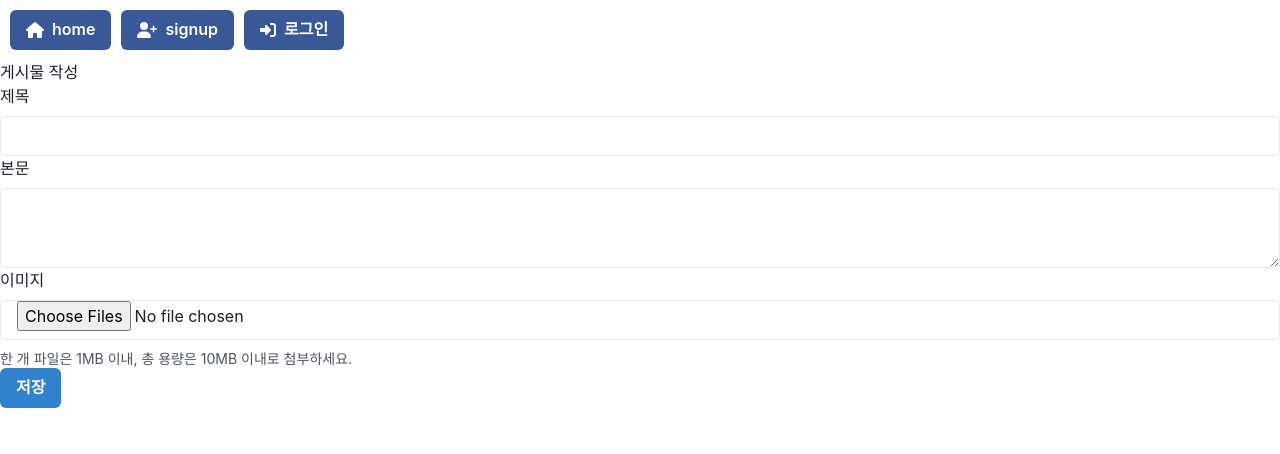
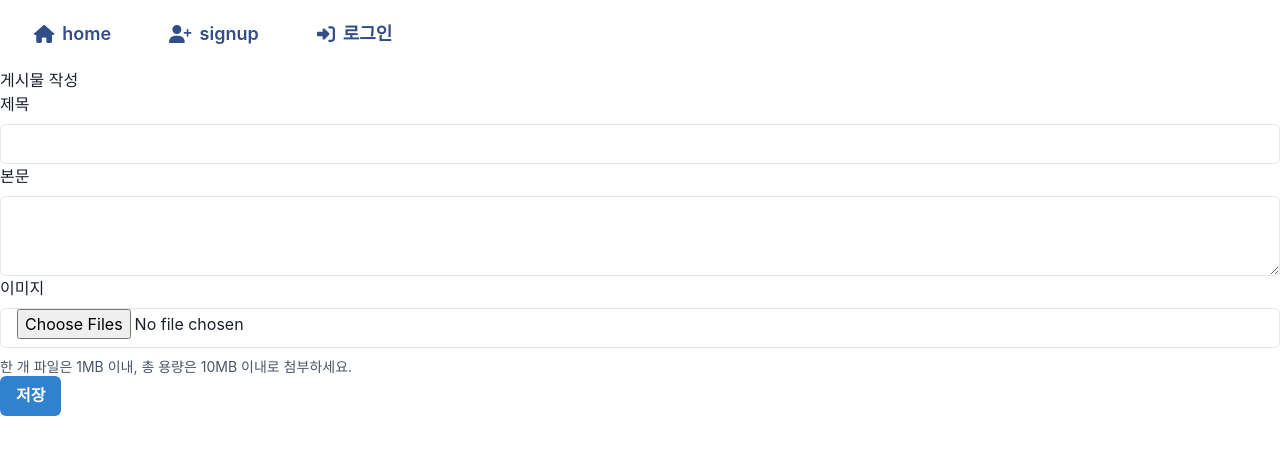
Before and after one commit to Nighteast/pjr1-fe, a React (Create React App) app: page /write in a window 1280 px wide. Shown: the top 454 px of the page. Built offline with nearby package versions, Linux system fonts and the light colour scheme; no server answers.

Commit message:
네브바 버튼 모양 변경

```diff
--- a/src/component/NavBar.js
+++ b/src/component/NavBar.js
@@ -49,6 +49,9 @@ export function NavBar() {
   return (
     <Flex gap={"10px"} m={"10px"}>
       <Button
+        borderRadius={"0"}
+        variant={"ghost"}
+        size={"lg"}
         leftIcon={<FontAwesomeIcon icon={faHouse} />}
         colorScheme="facebook"
         onClick={() => navigate("/")}
@@ -57,6 +60,9 @@ export function NavBar() {
       </Button>
       {isAuthenticated() && (
         <Button
+          borderRadius={"0"}
+          variant={"ghost"}
+          size={"lg"}
           leftIcon={<FontAwesomeIcon icon={faPen} />}
           colorScheme="facebook"
           onClick={() => navigate("/write")}
@@ -66,6 +72,9 @@ export function NavBar() {
       )}
       {isAuthenticated() || (
         <Button
+          borderRadius={"0"}
+          variant={"ghost"}
+          size={"lg"}
           leftIcon={<FontAwesomeIcon icon={faUserPlus} />}
           colorScheme="facebook"
           onClick={() => navigate("/signup")}
@@ -75,6 +84,9 @@ export function NavBar() {
       )}
       {isAdmin() && (
         <Button
+          borderRadius={"0"}
+          variant={"ghost"}
+          size={"lg"}
           leftIcon={<FontAwesomeIcon icon={faUsers} />}
           colorScheme="facebook"
           onClick={() => navigate("/member/list")}
@@ -84,6 +96,9 @@ export function NavBar() {
       )}
       {isAuthenticated() && (
         <Button
+          borderRadius={"0"}
+          variant={"ghost"}
+          size={"lg"}
           leftIcon={<FontAwesomeIcon icon={faUser} />}
           colorScheme="facebook"
           onClick={() => navigate("/member?" + urlParams.toString())}
@@ -93,6 +108,9 @@ export function NavBar() {
       )}
       {isAuthenticated() || (
         <Button
+          borderRadius={"0"}
+          variant={"ghost"}
+          size={"lg"}
           leftIcon={<FontAwesomeIcon icon={faRightToBracket} />}
           colorScheme="facebook"
           onClick={() => navigate("/login")}
@@ -102,6 +120,9 @@ export function NavBar() {
       )}
       {isAuthenticated() && (
         <Button
+          borderRadius={"0"}
+          variant={"ghost"}
+          size={"lg"}
           leftIcon={<FontAwesomeIcon icon={faCircleXmark} />}
           colorScheme="facebook"
           onClick={handleLogout}
```
